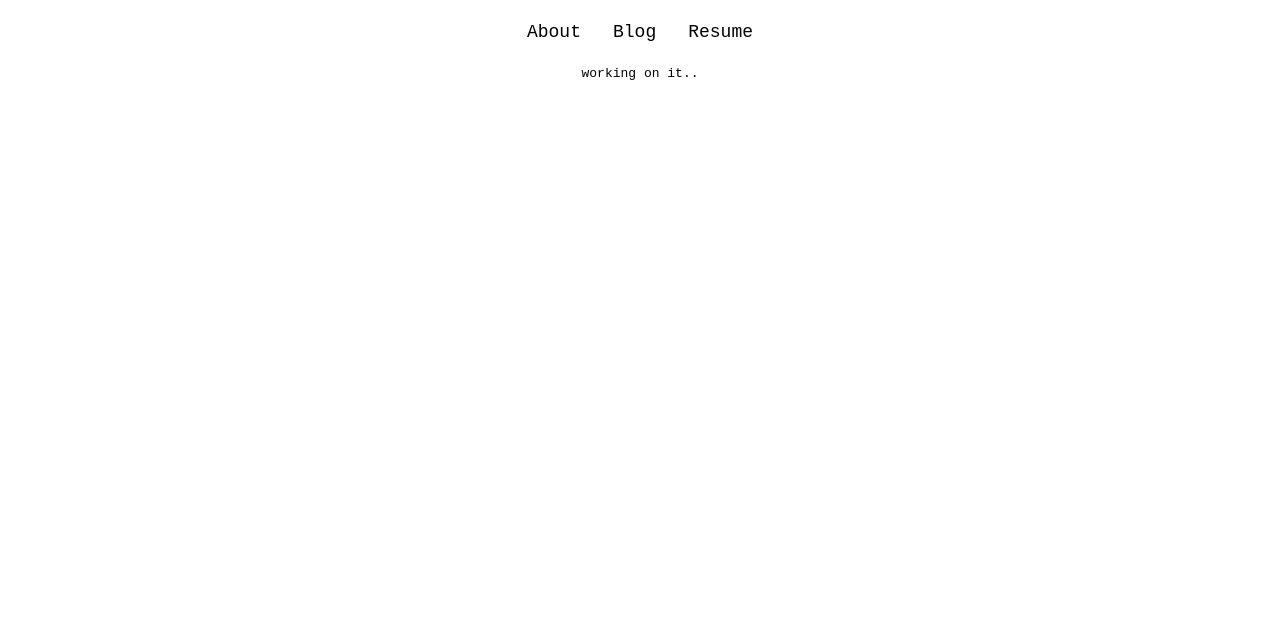
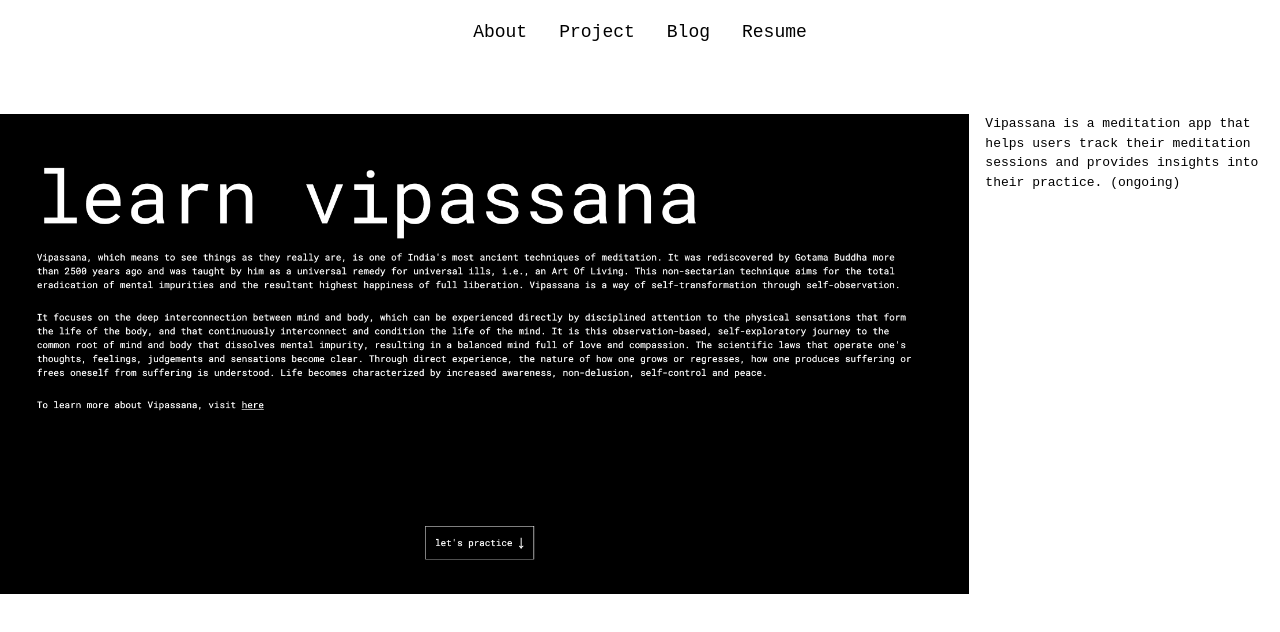
Before and after one commit to nbblk/nbblk.github.io, a SvelteKit app: page /project in a window 1280 px wide. Shown: the top 632 px of the page. Built offline with nearby package versions, Linux system fonts and the light colour scheme.

Commit message:
feat: add project item in /project

```diff
--- a/src/routes/+layout.svelte
+++ b/src/routes/+layout.svelte
@@ -5,7 +5,7 @@
 
 <nav class="w-full h-[50px] p-8 flex justify-center items-center text-lg gap-8">
 	<a href="{base}/">About</a>
-	<!-- <a href="{base}/project">Project</a> -->
+	<a href="{base}/project">Project</a>
 	<a href="https://medium.com/@nbblks">Blog</a>
 	<a href="{base}/Blake_Sim_Resume.pdf">Resume</a>
 </nav>
--- a/src/routes/project/+page.svelte
+++ b/src/routes/project/+page.svelte
@@ -1 +1,13 @@
-<section class="w-full flex justify-center itens-center">working on it..</section>
+<section class="w-full flex justify-center items-center">
+	<ul class="w-full mt-[50px] flex flex-wrap items-center justify-center gap-8">
+		<li class="w-full flex justify-between gap-4">
+			<a href="https://vipassana-39orsf0ey-nbblks-projects.vercel.app" class="hover:opacity-50">
+				<img src="vipassana.png" alt="vipassana" />
+			</a>
+			<p>
+				Vipassana is a meditation app that helps users track their meditation sessions and provides
+				insights into their practice. (ongoing)
+			</p>
+		</li>
+	</ul>
+</section>
```
